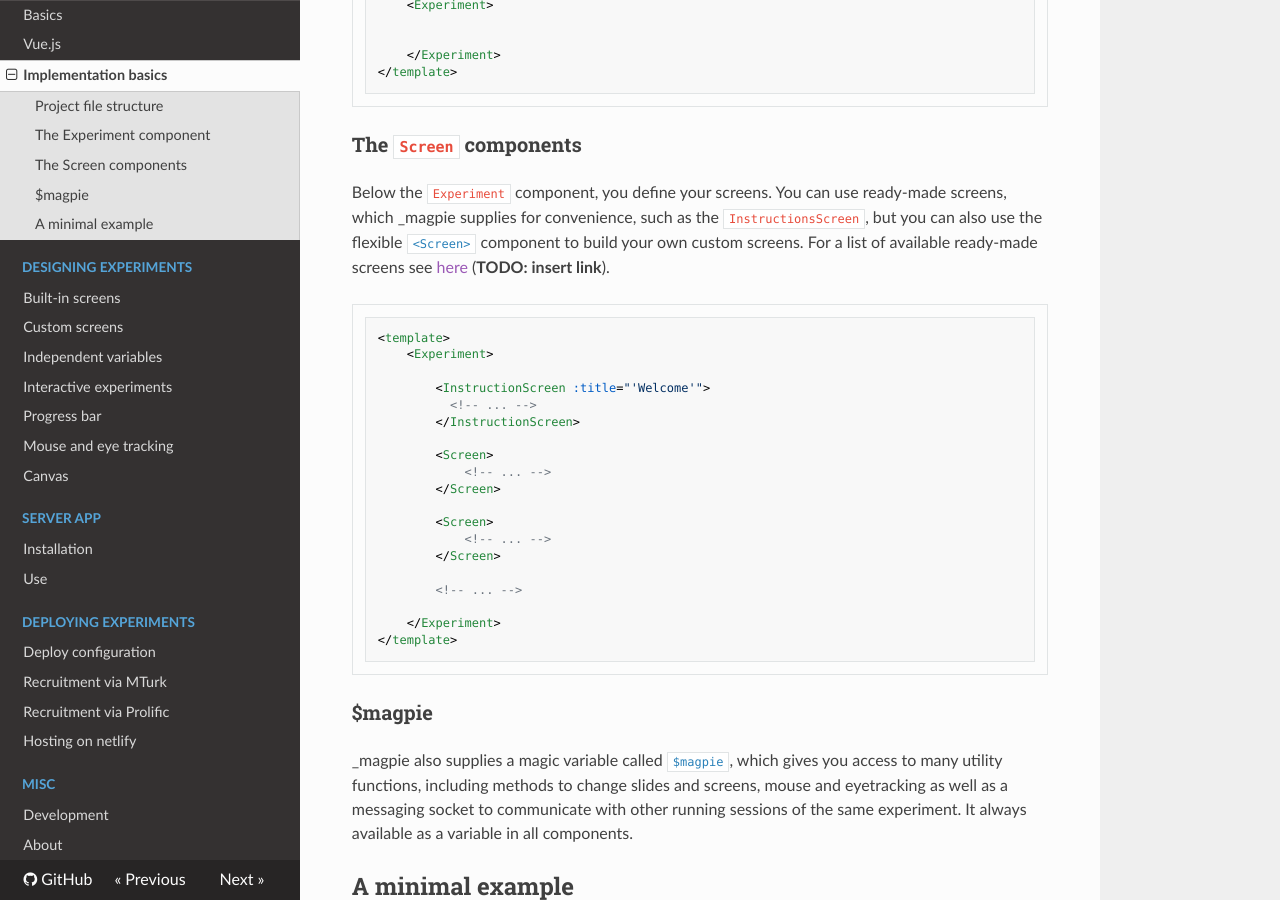
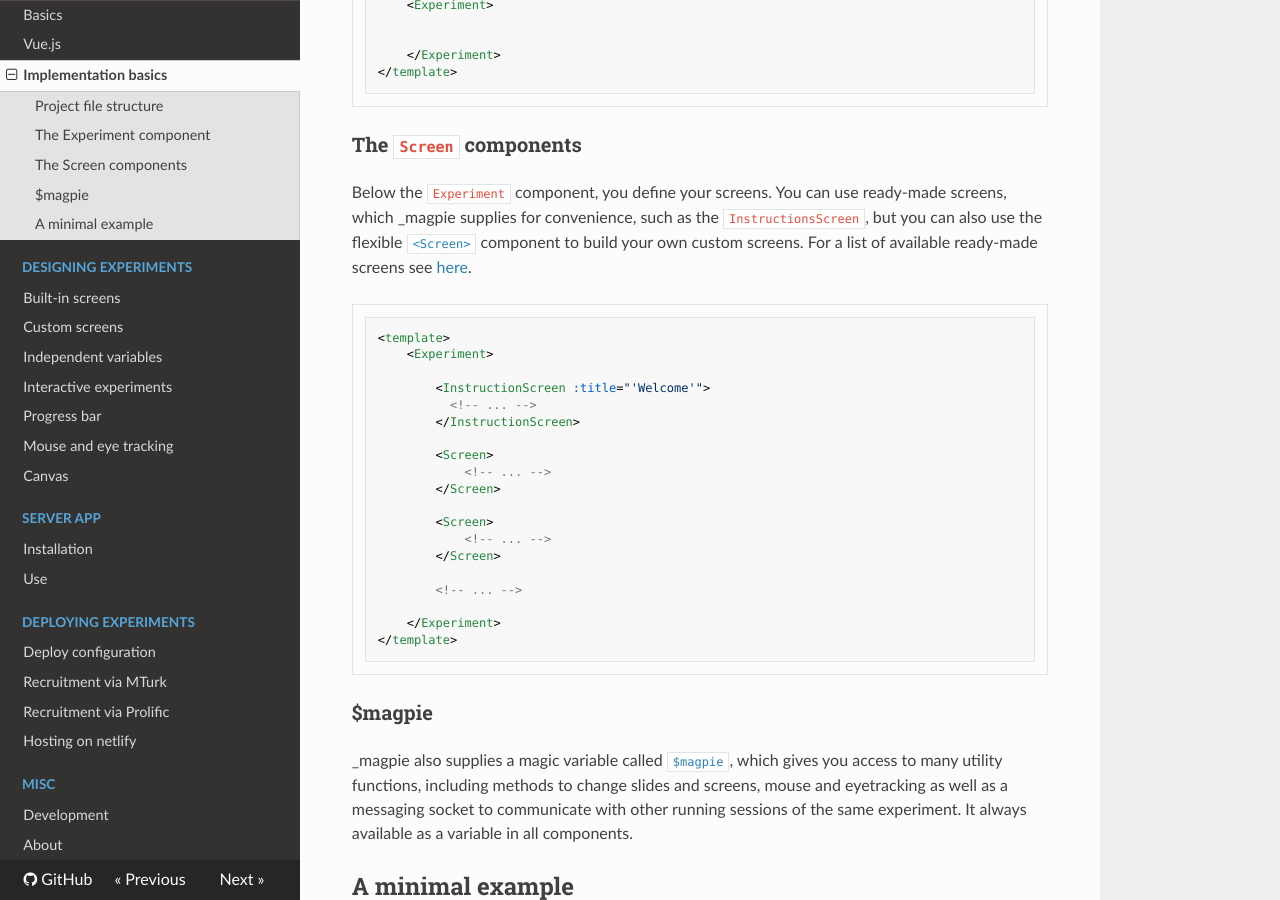
Before and after one commit to magpie-ea/magpie-v3-docs, an MkDocs documentation site: the page built from docs/00_getting_started/04_implementation_basics.md, in a window 1280 px wide and 900 px high, scrolled down 1261 px. Built offline with MkDocs 1.6.1, drawn with Linux system fonts in a browser that asks for light colours; nearby versions of some CDN libraries; a script that is not in the unit is left out.

Commit message:
Fix TODO: Add link

````diff
--- a/docs/00_getting_started/04_implementation_basics.md
+++ b/docs/00_getting_started/04_implementation_basics.md
@@ -60,7 +60,7 @@
 
 ### The `Screen` components
 Below the `Experiment` component, you define your screens. You can use ready-made screens, which _magpie supplies for convenience, such as the `InstructionsScreen`, but you can also use the flexible [`<Screen>`](https://magpie-reference.netlify.app/#screen) component to build your own custom screens.
-For a list of available ready-made screens see [here]() (**TODO: insert link**).
+For a list of available ready-made screens see [here](https://magpie-reference.netlify.app/#screens).
 
 ```html
 <template>
````
